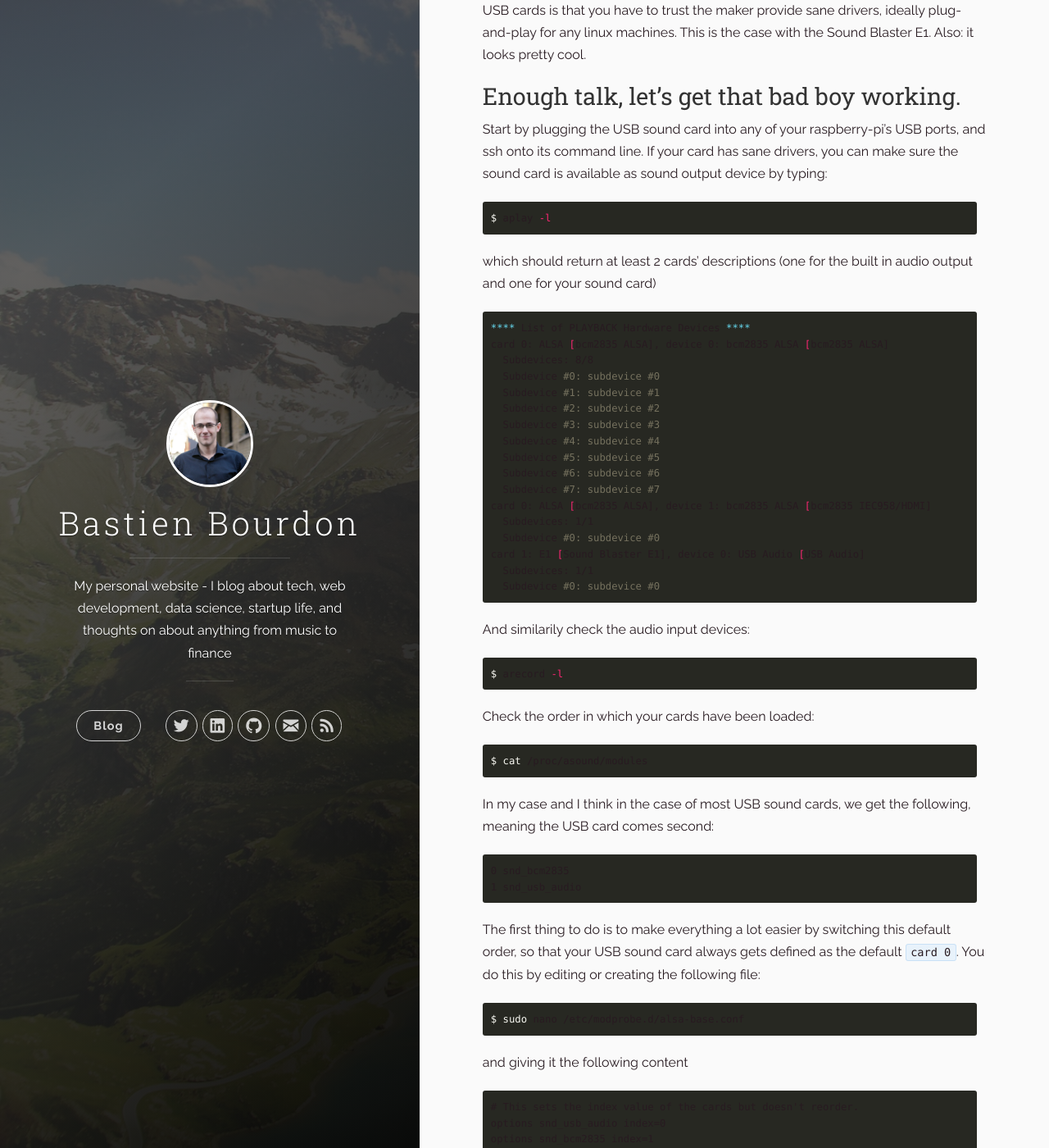
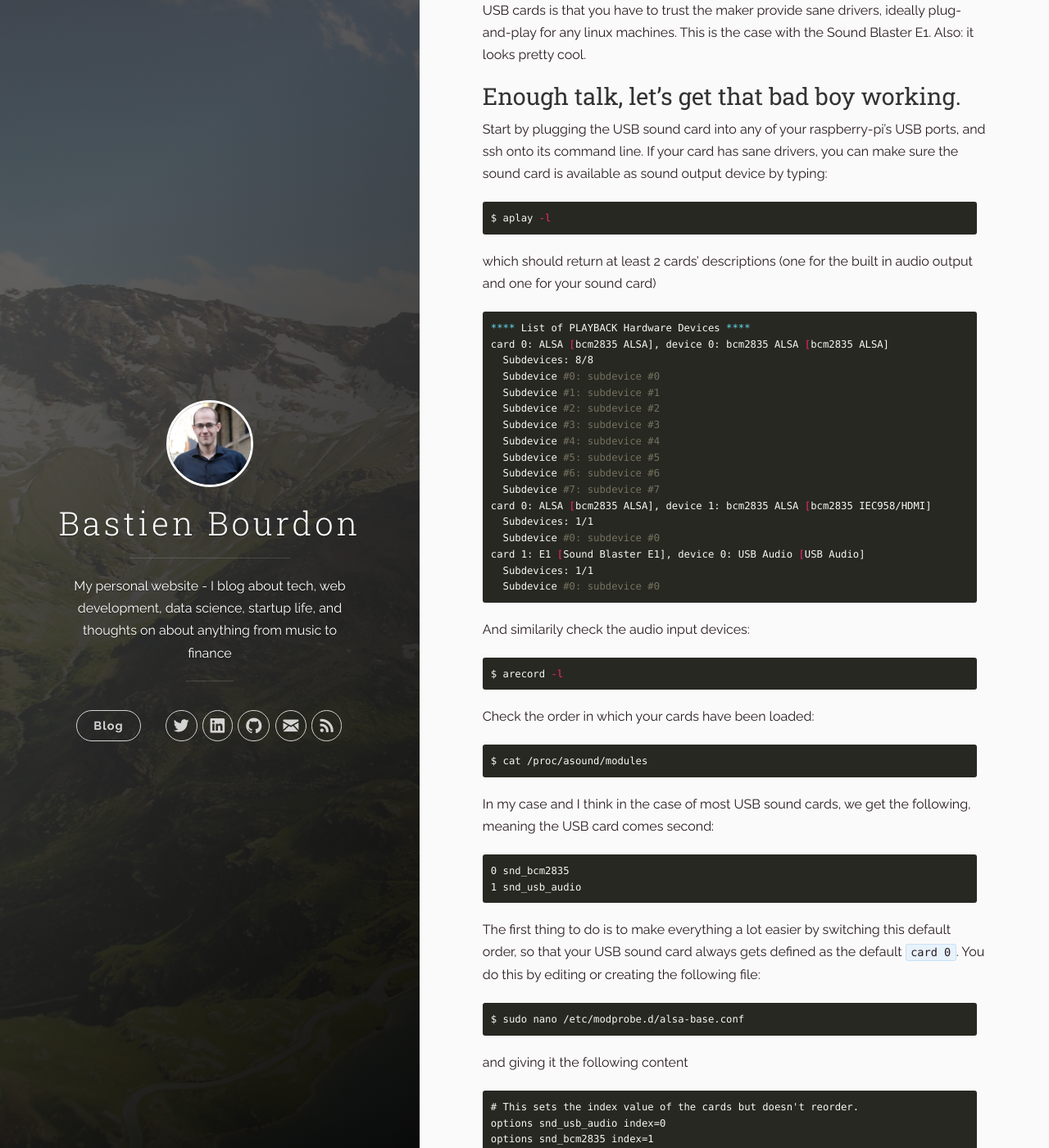
Before and after one commit to Bastien-Brd/Bastien-Brd.github.io, a Jekyll site: the page built from _posts/2016-09-16-raspberrypi-usb-sound.markdown, in a window 1280 px wide and 1400 px high, scrolled down 824 px. Shown: the whole window at 82% size. Built offline with Jekyll 4.4.1, drawn with Linux system fonts in a browser that asks for light colours; nearby versions of some CDN libraries.

Commit message:
Make default code highlighting white color

```diff
--- a/css/main.css
+++ b/css/main.css
@@ -15,6 +15,7 @@ h1 {
 pre.highlight,
 .highlight pre {
   padding: 10px;
+  color: #f8f8f2;
 }
 
 pre.highlight code,
```
